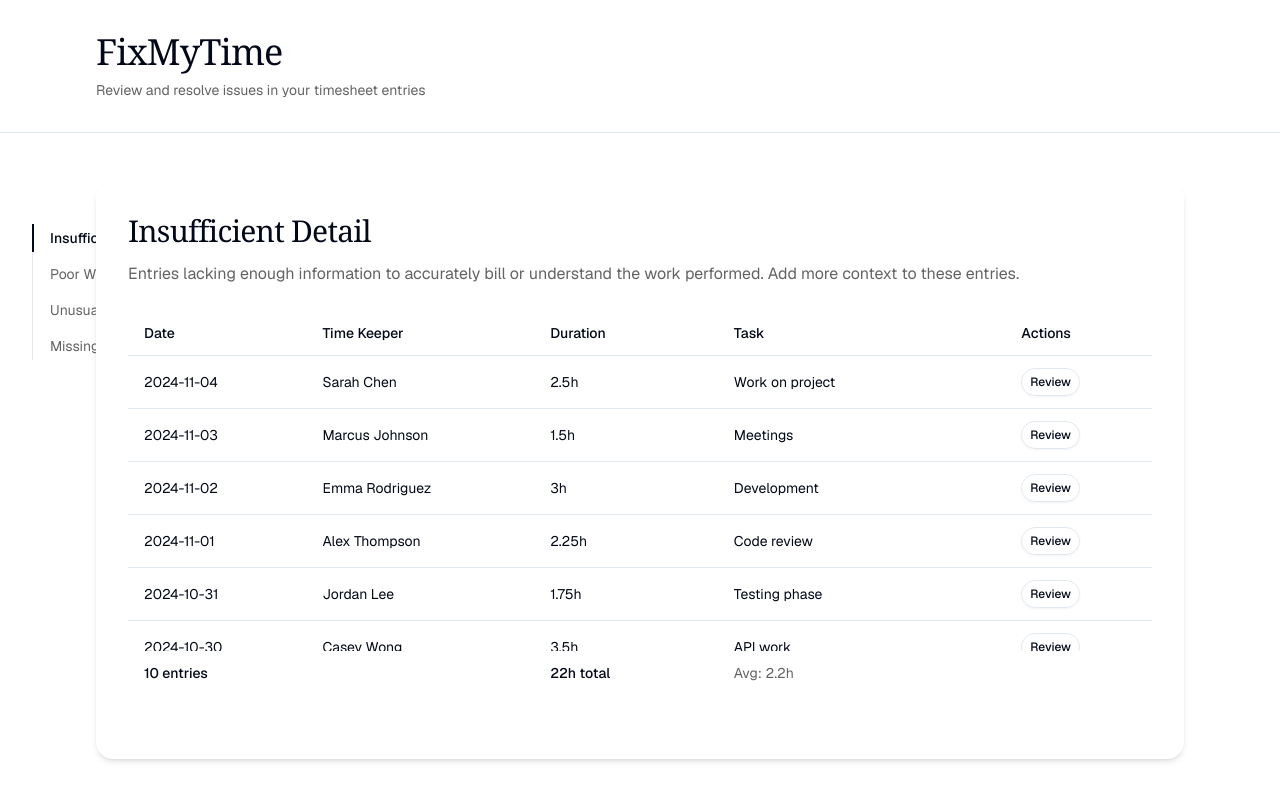
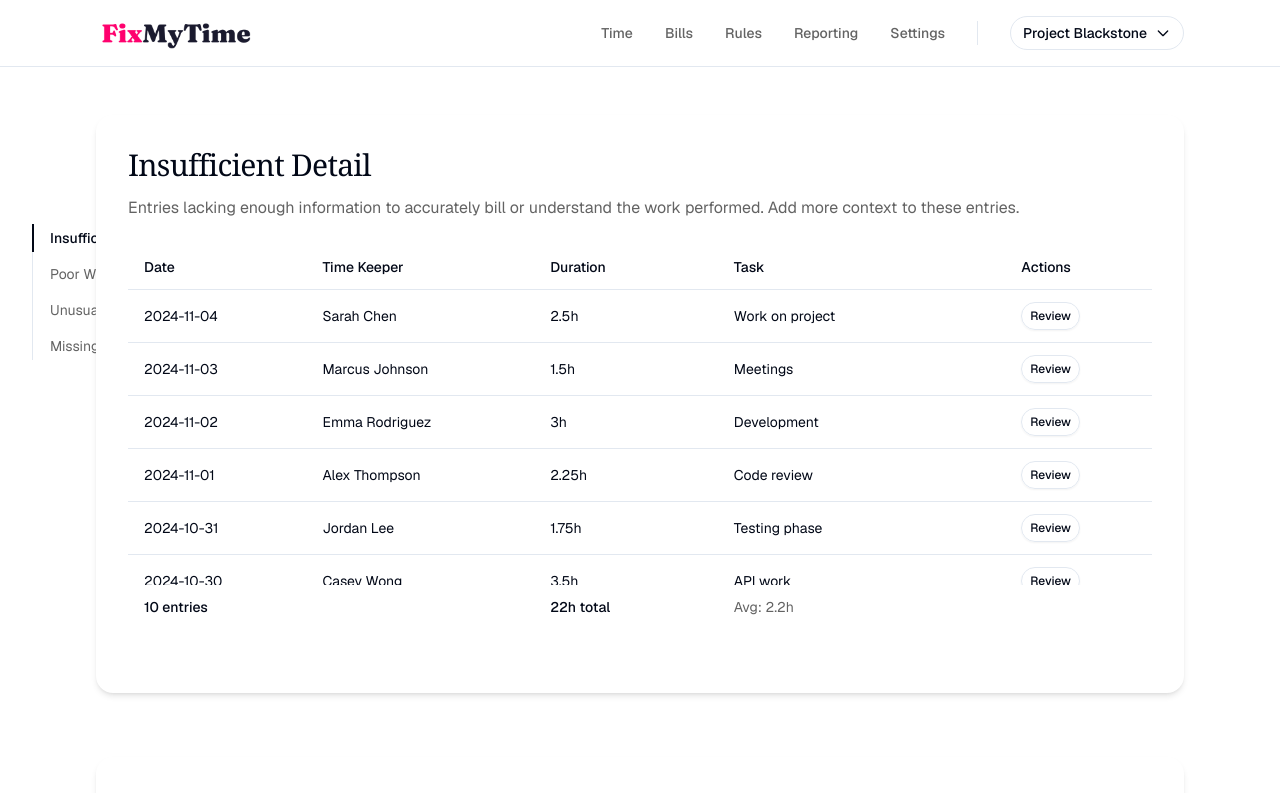
Before and after one commit to cjol/v0-timesheet-agent, a Next.js app: page / in a window 1280 px wide. Shown: the top 793 px of the page. Built offline with nearby package versions, Linux system fonts and the light colour scheme.

Commit message:
nav bar and header

```diff
--- a/app/page.tsx
+++ b/app/page.tsx
@@ -1,9 +1,29 @@
 "use client"
+import { useState, useEffect, useRef } from "react"
 import IssueSection from "@/components/issue-section"
 import TableOfContents from "@/components/table-of-contents"
 import { mockTimesheetData } from "@/lib/mock-data"
 
 export default function ReviewPage() {
+  const [isDropdownOpen, setIsDropdownOpen] = useState(false)
+  const [selectedMatter, setSelectedMatter] = useState("Project Blackstone")
+  const dropdownRef = useRef<HTMLDivElement>(null)
+
+  useEffect(() => {
+    const handleClickOutside = (event: MouseEvent) => {
+      if (dropdownRef.current && !dropdownRef.current.contains(event.target as Node)) {
+        setIsDropdownOpen(false)
+      }
+    }
+
+    if (isDropdownOpen) {
+      document.addEventListener("mousedown", handleClickOutside)
+    }
+
+    return () => {
+      document.removeEventListener("mousedown", handleClickOutside)
+    }
+  }, [isDropdownOpen])
   const sections = [
     {
       id: "insufficient-detail",
@@ -31,9 +51,106 @@ export default function ReviewPage() {
     <main className="min-h-screen bg-background text-foreground relative">
       {/* Refined header */}
       <header className="border-b border-border bg-card sticky top-0 z-40">
-        <div className="max-w-6xl mx-auto px-8 py-8">
-          <h1 className="text-4xl font-serif font-light tracking-tight mb-2">FixMyTime</h1>
-          <p className="text-muted-foreground text-sm">Review and resolve issues in your timesheet entries</p>
+        <div className="max-w-6xl mx-auto px-8 py-4">
+          <div className="flex items-center justify-between">
+            {/* Logo */}
+            <img src="/logo.png" alt="FixMyTime" className="h-8" />
+
+            {/* Navigation */}
+            <nav className="flex items-center gap-8">
+              {/* Nav Items */}
+              <a href="#" className="text-sm font-medium hover:text-foreground text-muted-foreground transition-colors">
+                Time
+              </a>
+              <a href="#" className="text-sm font-medium hover:text-foreground text-muted-foreground transition-colors">
+                Bills
+              </a>
+              <a href="#" className="text-sm font-medium hover:text-foreground text-muted-foreground transition-colors">
+                Rules
+              </a>
+              <a href="#" className="text-sm font-medium hover:text-foreground text-muted-foreground transition-colors">
+                Reporting
+              </a>
+              <a href="#" className="text-sm font-medium hover:text-foreground text-muted-foreground transition-colors">
+                Settings
+              </a>
+
+              {/* Vertical Divider */}
+              <div className="h-6 w-px bg-border" />
+
+              {/* Matter Switcher */}
+              <div className="relative" ref={dropdownRef}>
+                <div
+                  className="flex items-center gap-2 px-3 py-1.5 border border-border rounded-md hover:bg-muted/50 cursor-pointer"
+                  onClick={() => setIsDropdownOpen(!isDropdownOpen)}
+                >
+                  <span className="text-sm font-medium">{selectedMatter}</span>
+                  <svg className="w-4 h-4" fill="none" stroke="currentColor" viewBox="0 0 24 24">
+                    <path strokeLinecap="round" strokeLinejoin="round" strokeWidth={2} d="M19 9l-7 7-7-7" />
+                  </svg>
+                </div>
+
+                {/* Dropdown Menu */}
+                {isDropdownOpen && (
+                  <div className="absolute right-0 mt-2 w-56 bg-card border border-border rounded-md shadow-lg z-50">
+                    <div className="py-1">
+                      {/* Matter Options */}
+                      <button
+                        className="w-full text-left px-4 py-2 text-sm hover:bg-muted/50 transition-colors"
+                        onClick={() => {
+                          setSelectedMatter("Project Blackstone")
+                          setIsDropdownOpen(false)
+                        }}
+                      >
+                        Project Blackstone
+                      </button>
+                      <button
+                        className="w-full text-left px-4 py-2 text-sm hover:bg-muted/50 transition-colors"
+                        onClick={() => {
+                          setSelectedMatter("Anderson Corp Litigation")
+                          setIsDropdownOpen(false)
+                        }}
+                      >
+                        Anderson Corp Litigation
+                      </button>
+                      <button
+                        className="w-full text-left px-4 py-2 text-sm hover:bg-muted/50 transition-colors"
+                        onClick={() => {
+                          setSelectedMatter("Smith Estate Planning")
+                          setIsDropdownOpen(false)
+                        }}
+                      >
+                        Smith Estate Planning
+                      </button>
+                      <button
+                        className="w-full text-left px-4 py-2 text-sm hover:bg-muted/50 transition-colors"
+                        onClick={() => {
+                          setSelectedMatter("TechStart Acquisition")
+                          setIsDropdownOpen(false)
+                        }}
+                      >
+                        TechStart Acquisition
+                      </button>
+
+                      {/* Divider */}
+                      <div className="border-t border-border my-1" />
+
+                      {/* Logout */}
+                      <button
+                        className="w-full text-left px-4 py-2 text-sm hover:bg-muted/50 transition-colors text-muted-foreground"
+                        onClick={() => {
+                          console.log("Logging out...")
+                          setIsDropdownOpen(false)
+                        }}
+                      >
+                        Log out
+                      </button>
+                    </div>
+                  </div>
+                )}
+              </div>
+            </nav>
+          </div>
         </div>
       </header>
 
```
Also changed, not shown: public/logo.png (added).
